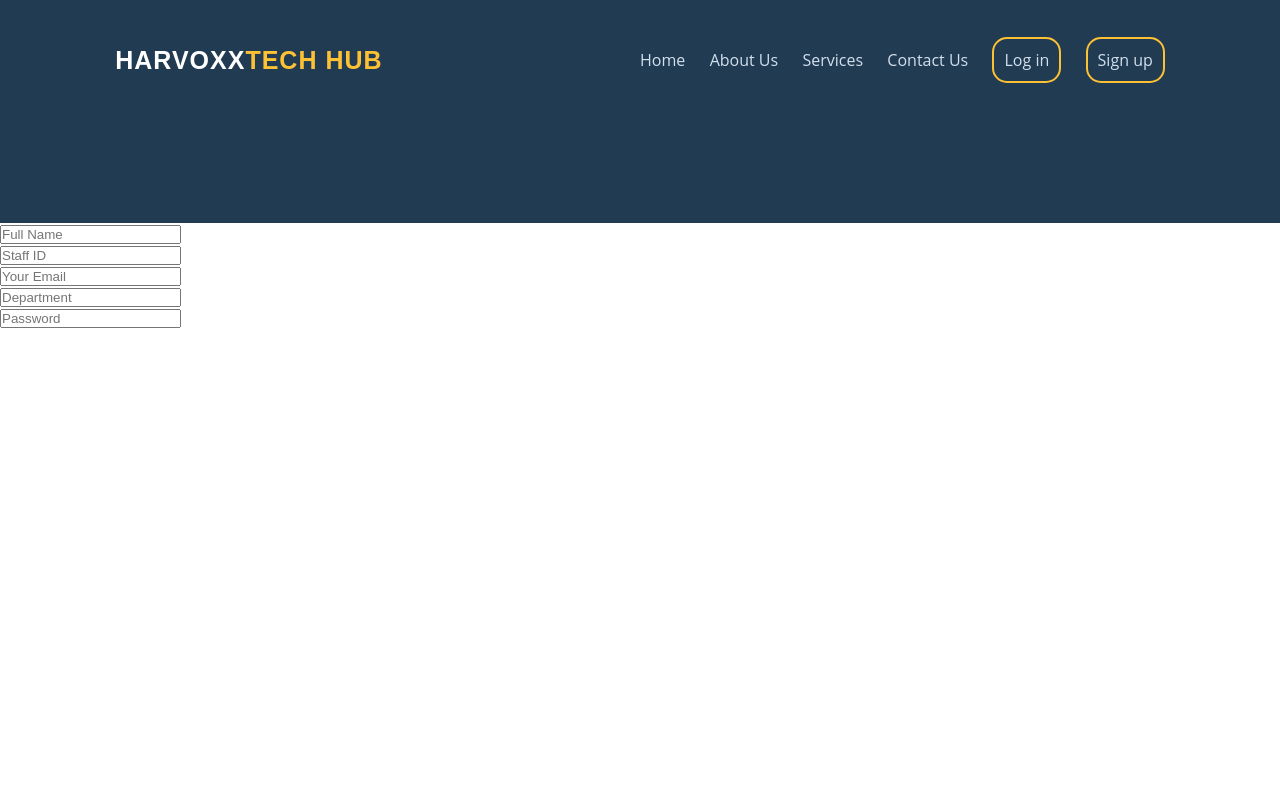
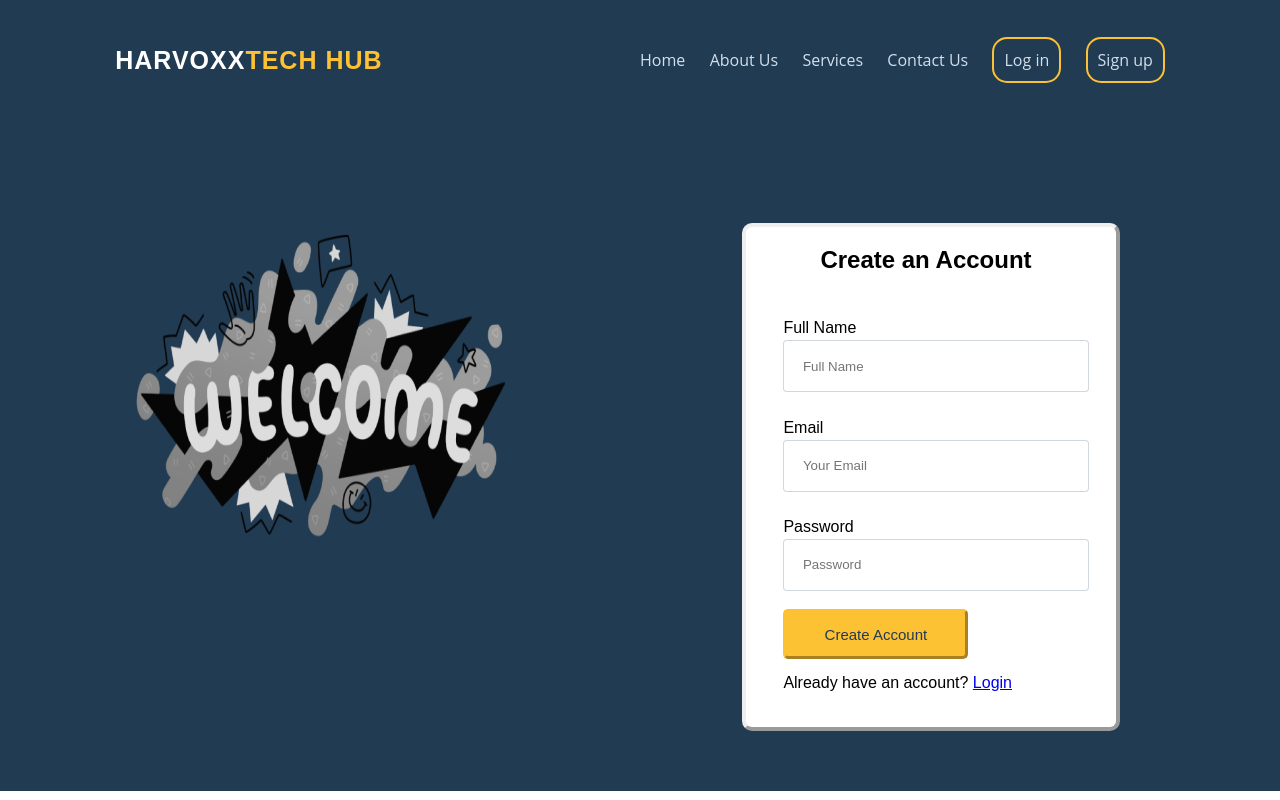
Before and after one commit to Vance-Victor/harvoxx-tech-hub, a React (Create React App) app: page /signup in a window 1280 px wide. Built offline with nearby package versions, Linux system fonts and the light colour scheme.

Commit message:
SIGN UP PAGE

```diff
--- a/src/App.css
+++ b/src/App.css
@@ -498,3 +498,78 @@ justify-content: space-between;
     z-index:30;
     position: relative;
 }
+
+/* SIGN UP */
+
+.signup{
+    width: 100%;
+    background-color: #213B52;
+    height: 71vh;
+    display: flex;
+}
+.myForm{
+    width: 40%;
+
+}
+form{
+    background-color: #FFFFFF;
+    border-style: outset;
+    border-width: 4px;
+    border-radius: 10px;
+    /* text-align: center; */
+    width: 370px;
+    height: 500px;
+    margin-left: 20%;
+
+}
+.myForm h2{
+    height: 33px;
+    width: 213px;
+    color: #000000;
+    font-family: "Poppins", sans-serif;
+    margin: 5% 0% 0% 20%;
+    padding-bottom: 4%;
+}
+.myForm p{
+    line-height: 25px;
+    font-weight: 400;
+    size: 16.66px;
+    font-family: "Poppins", sans-serif;
+    padding-left: 10%;
+    padding-top: 3%;
+}
+.myForm input{
+    background-color: #ffffff;
+    /* text-align: left; */
+    padding-right: 100px;
+    padding-left: 5%;
+    width: 50%;
+    height: 50px;
+    margin: 0% 5% 0% 10%;
+    border: 1px solid hsla(213, 16%, 49%, .3);
+    outline: transparent;
+    border-radius: 4px;
+}
+.myForm .button{
+        color: #213B52;
+        background-color: #fdc134;
+        border-style: outset;
+        border-width: 3px;
+        border-color: #fdc134;
+        border-radius: 5px;
+        text-align: center;
+        font-size: 15px;
+        padding: 8px;
+        margin: 5% 0 0 10%;
+}
+
+.image{
+    width: 50%;
+    text-align: center;
+}
+.image img{
+    width: 60%;
+    height: 40vh;
+    margin-bottom: 10px;
+    object-fit: fill;
+}
--- a/src/Components/Login.js
+++ b/src/Components/Login.js
@@ -4,10 +4,34 @@ import Nav from './Nav'
 export default function Login(){
     return(
         <section>
-            <div>
-                <h2>LOG in</h2>
-            </div>
-            <div></div>
-        </section>
+        <div></div>
+        <div>
+            <form id="form">
+                <h3>Login</h3>
+
+
+                <p id="erroremail" style={{ color: "red" }}></p>
+                <p>Email</p>
+                <input
+                    type="email"
+                    id="email"
+                    placeholder="Your Email"
+                    className="yourEmail"
+                />
+
+
+                <p id="errorpassword" style={{ color: "red" }}></p>
+                <p>Password</p>
+                <input
+                    type="password"
+                    id="password"
+                    placeholder="Password"
+                    className="yourPassword"
+                />
+                <input type="button" value="Login" />
+                <p>Dont have an Account? Create an account</p>
+            </form>
+        </div>
+    </section>
     )
 }
--- a/src/Components/Signup.js
+++ b/src/Components/Signup.js
@@ -1,28 +1,33 @@
 import React from "react";
+import { Link } from "react-router-dom";
 import Nav from './Nav'
+import welcomeImage from '../Images/welcome.png'
 
 export default function Signup(){
     return(
-        <section>
-        <div></div>
-        <div>
+        <section className="signup">
+        <div
+          className="image"
+        //   data-aos="fade-in"
+        //   data-aos-easing="linear"
+        //   data-aos-duration="1500"
+        >
+          <img src={welcomeImage} alt="welcome" />
+        </div>
+        <div className="myForm">
             <form id="form">
+                <h2>Create an Account</h2>
                 <p id="errorname" style={{ color: "red" }}></p>
-                <p></p>
+                <p>Full Name</p>
                 <input
                     type="text"
                     id="fullName"
                     placeholder="Full Name"
                     className="yourName" />
 
-                <p id="errorStaffID" style={{ color: "red" }}></p>
-                <input
-                    type="text"
-                    id="staffID"
-                    placeholder="Staff ID"
-                    className="yourStaffID" />
 
                 <p id="erroremail" style={{ color: "red" }}></p>
+                <p>Email</p>
                 <input
                     type="email"
                     id="email"
@@ -30,20 +35,18 @@ export default function Signup(){
                     className="yourEmail"
                 />
 
-                <p id="errorDepartment" style={{ color: "red" }}></p>
-                <input
-                    type="text"
-                    id="department"
-                    placeholder="Department"
-                    className="yourDepartment" />
 
                 <p id="errorpassword" style={{ color: "red" }}></p>
+                <p>Password</p>
                 <input
                     type="password"
                     id="password"
                     placeholder="Password"
                     className="yourPassword"
                 />
+                <br/>
+                <input className="button" type="button" value="Create Account" />
+                <p>Already have an account? <Link to="/login">Login</Link></p>
             </form>
         </div>
     </section>
```
Also changed, not shown: src/Images/welcome.png (added).
